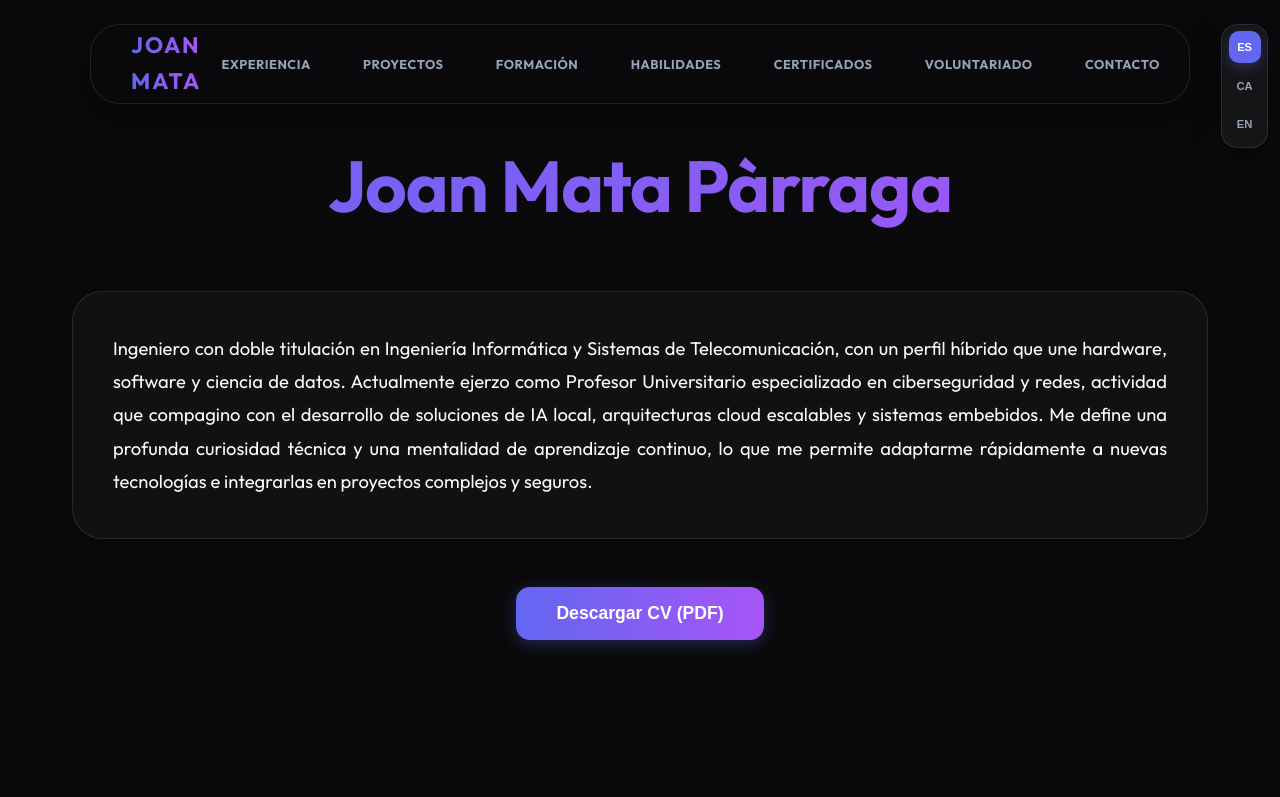
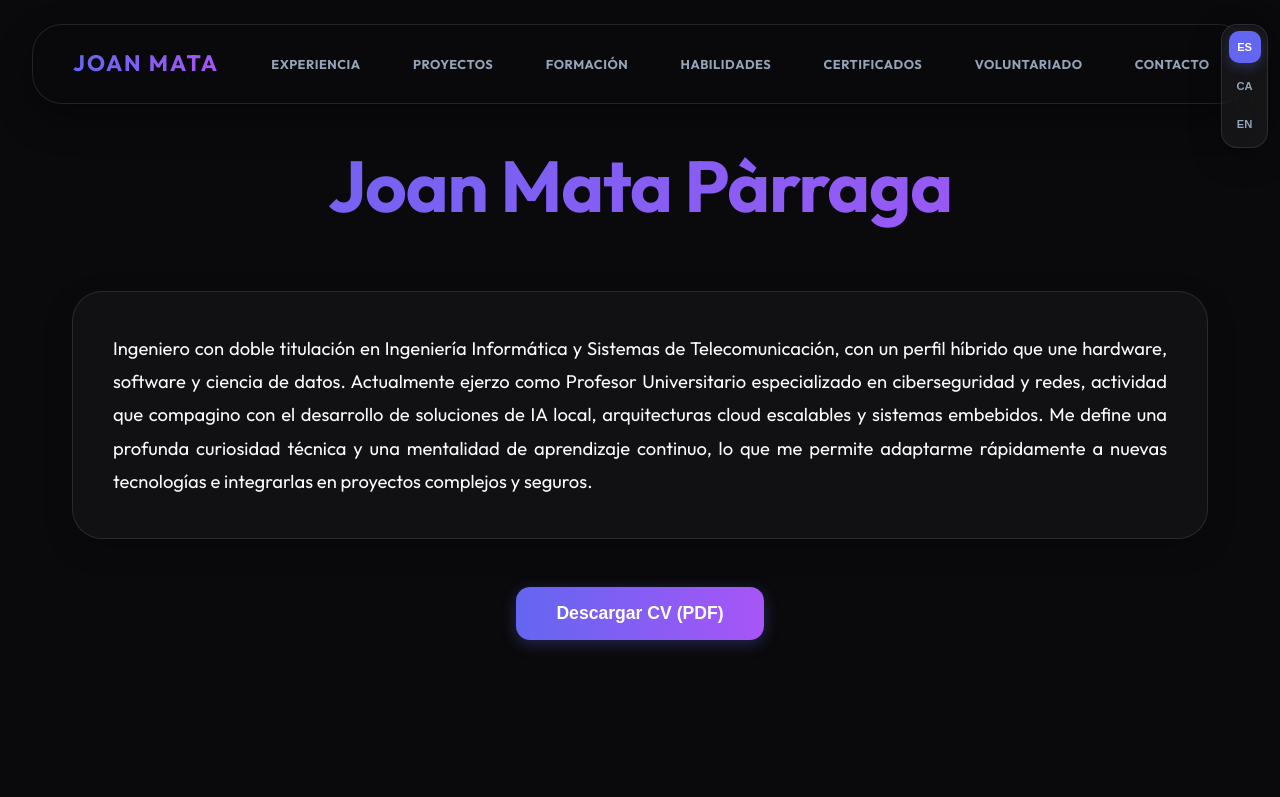
Before and after one commit to joan-mata/joanmata_web, a React (Vite) app: page / in a window 1280 px wide. Shown: the top 797 px of the page. Built offline with nearby package versions, Linux system fonts and the light colour scheme.

Commit message:
fix: bar nav

```diff
--- a/src/index.css
+++ b/src/index.css
@@ -83,8 +83,8 @@ a {
   top: 1.5rem;
   left: 50%;
   transform: translateX(-50%);
-  width: 90%;
-  max-width: 1100px;
+  width: 95%;
+  max-width: 1250px;
   height: 5rem;
   background: rgba(10, 10, 12, 0.75);
   backdrop-filter: blur(25px);
@@ -95,6 +95,7 @@ a {
   align-items: center;
   justify-content: space-between;
   padding: 0 2.5rem;
+  gap: 2rem;
   z-index: 1000;
   box-shadow: 0 15px 35px rgba(0, 0, 0, 0.4);
 }
@@ -109,6 +110,8 @@ a {
   color: transparent;
   cursor: pointer;
   transition: var(--transition);
+  white-space: nowrap;
+  flex-shrink: 0;
 }
 
 .logo:hover {
@@ -119,7 +122,7 @@ a {
 nav ul {
   display: flex;
   list-style: none;
-  gap: 0.75rem;
+  gap: 0.6rem;
 }
 
 /* Nav Button Style */
```
